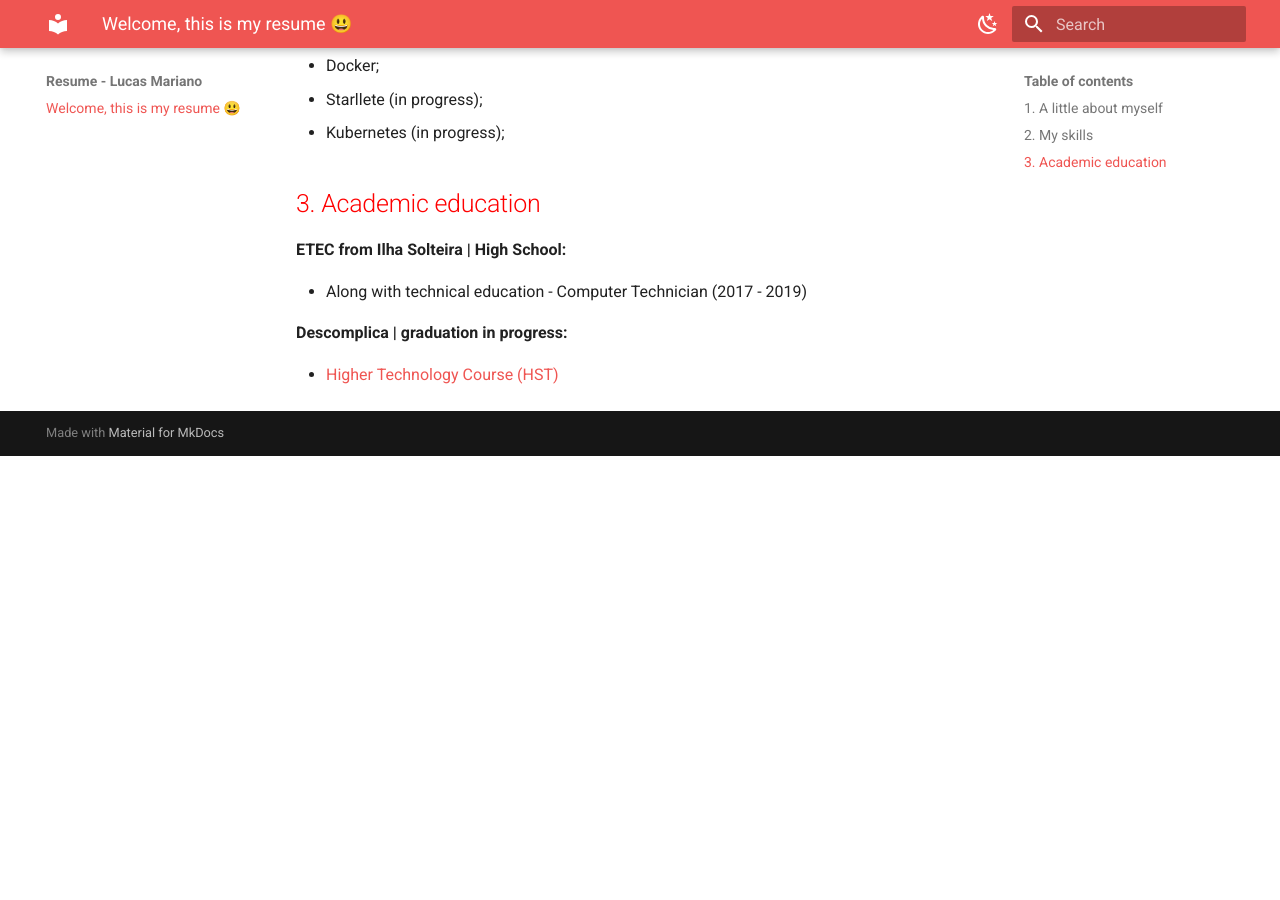
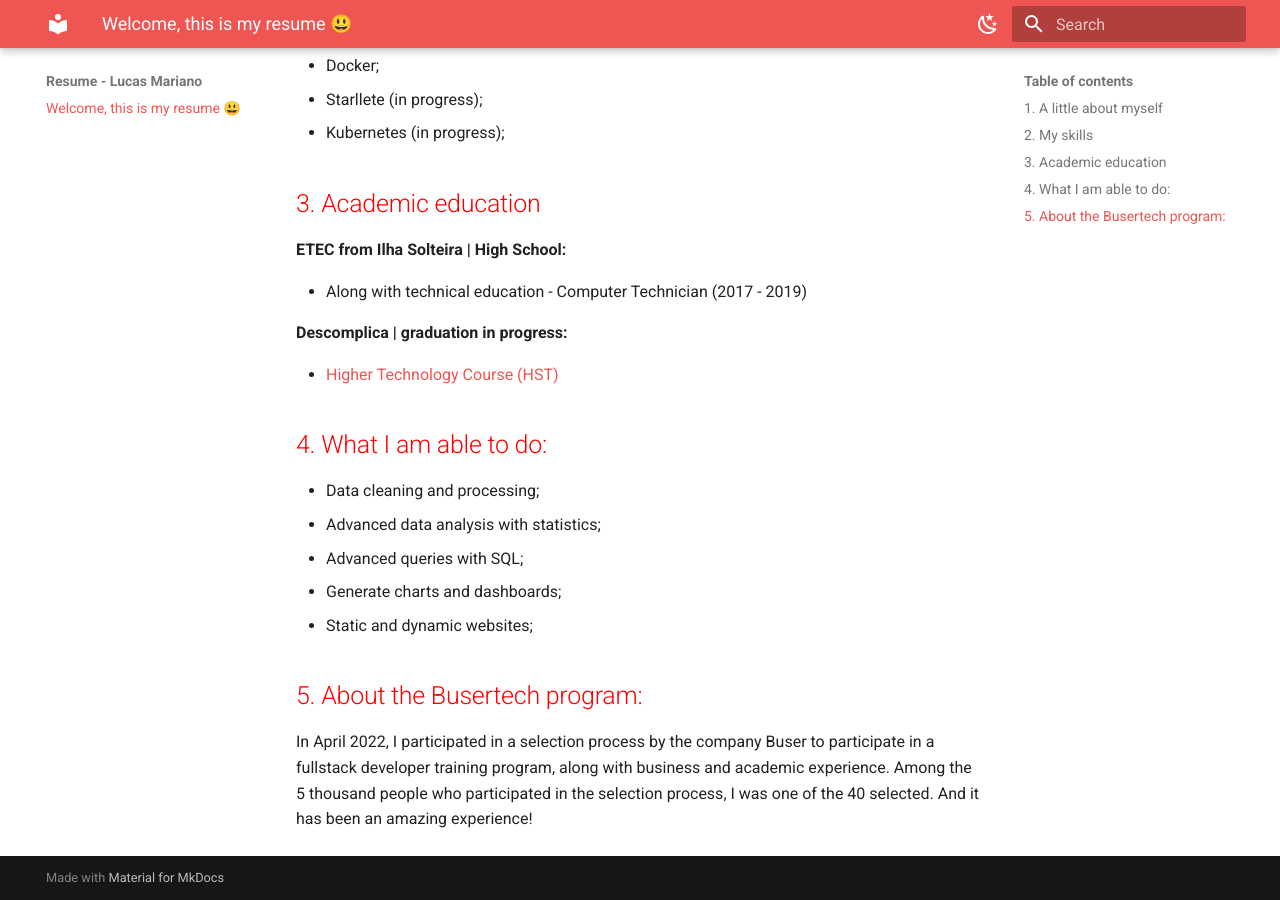
Before and after one commit to lukemariano/personal-resume, an MkDocs documentation site: the page built from docs/index.md, in a window 1280 px wide and 900 px high, scrolled down 1065 px. Built offline with MkDocs 1.6.1 and Material for MkDocs 9.7.7, drawn with Linux system fonts in a browser that asks for light colours; before the commit the page ends 1521 px from its top, so only the background shows below that.

Commit message:
resume atualization

```diff
--- a/docs/index.md
+++ b/docs/index.md
@@ -13,7 +13,7 @@ I have a lot to thank Etec from Ilha Solteira and the excellent teachers for giv
 Currently I have focused more and more on developing skills related to data science, such as:
 
 - SQL;
-- Python;
+- Python 🐍;
 - Pandas;
 - Pyspark;
 - Statistics and Probability;
@@ -45,3 +45,14 @@ I also master the following tools:
 <strong> Descomplica | graduation in progress:</strong>
 
 - [Higher Technology Course (HST)](https://descomplica.com.br/faculdade/tecnologia/computacao-em-nuvem/)
+
+## <span style="color:red"> 4. What I am able to do: </span>
+* Data cleaning and processing;
+* Advanced data analysis with statistics;
+* Advanced queries with SQL;
+* Generate charts and dashboards;
+* Static and dynamic websites;
+
+## <span style="color:red"> 5. About the Busertech program:</span>
+
+In April 2022, I participated in a selection process by the company Buser to participate in a fullstack developer training program, along with business and academic experience. Among the 5 thousand people who participated in the selection process, I was one of the 40 selected. And it has been an amazing experience!
```
